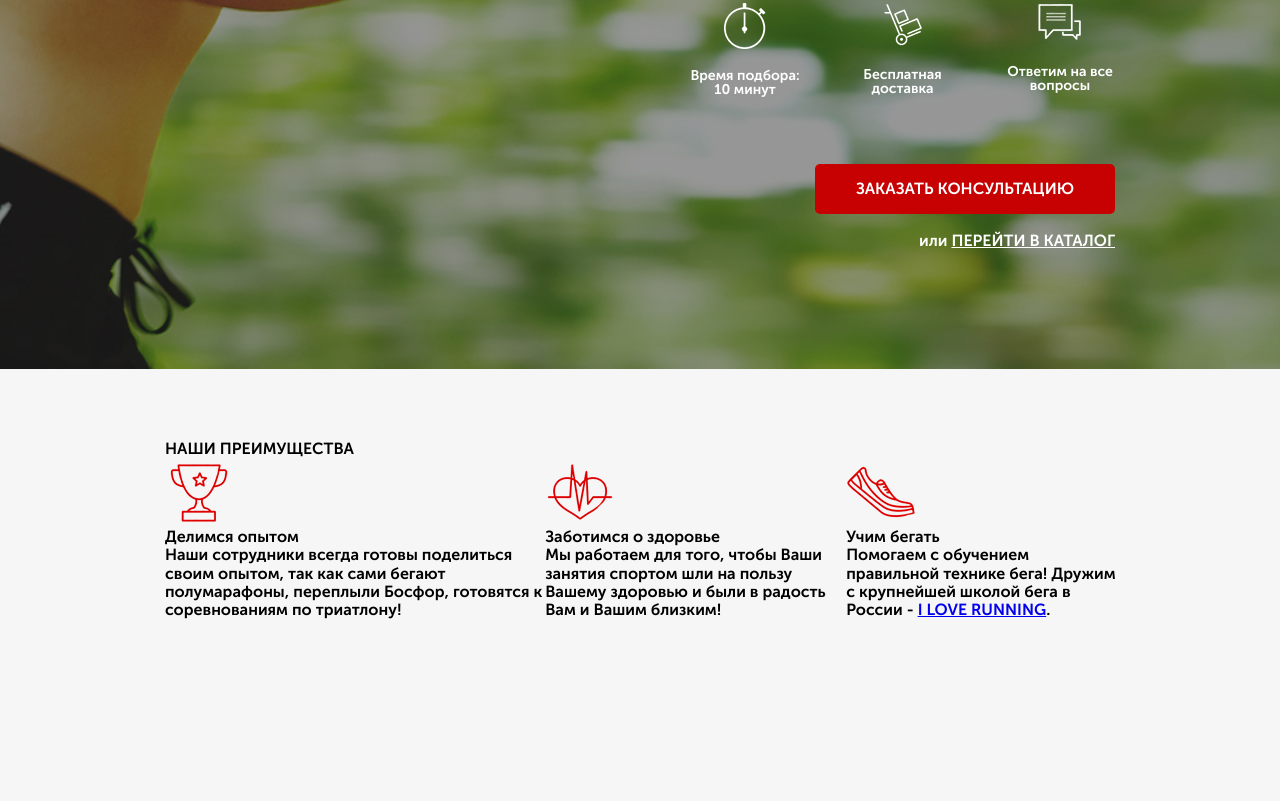
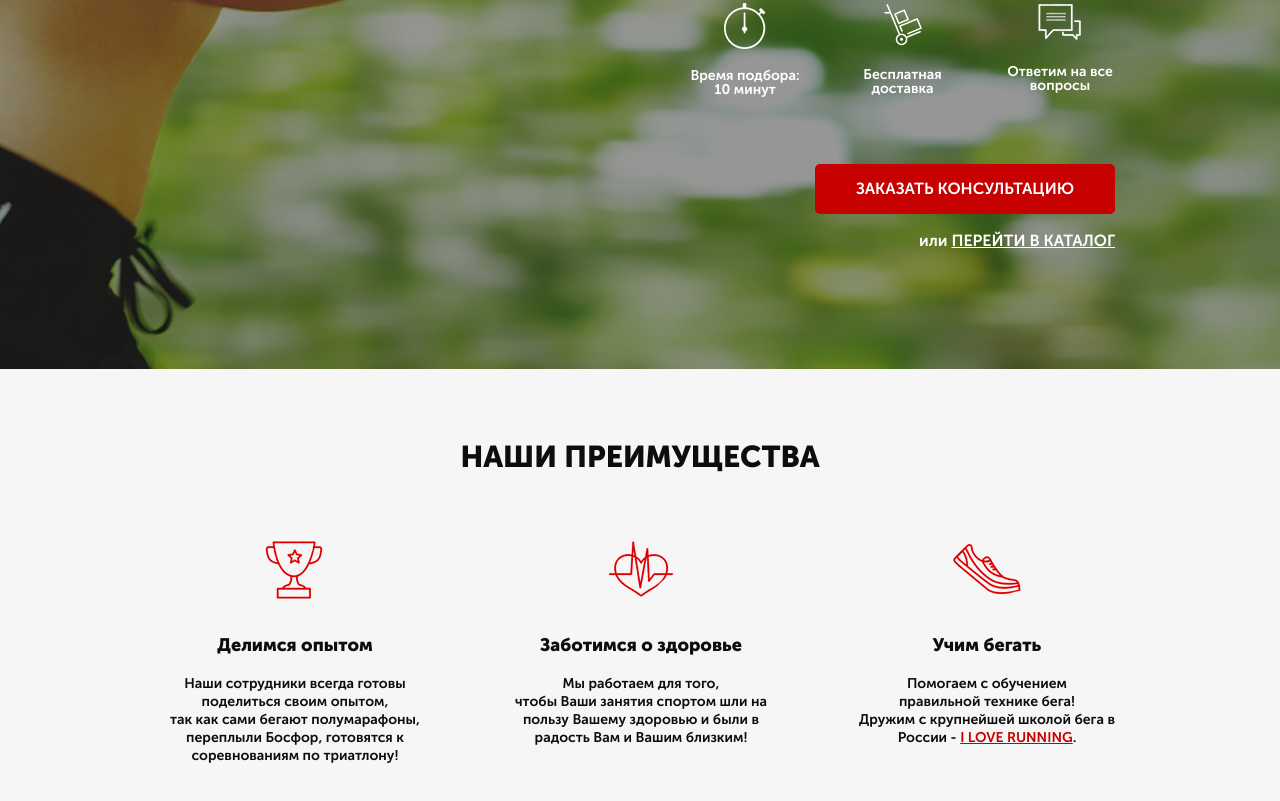
Before and after one commit to UginB/runsmart, a website: page src/index.html in a window 1280 px wide. Shown: the part 395-1196 px from the top of the page. Drawn offline with Linux system fonts and the light colour scheme.

Commit message:
section advantages done

```diff
--- a/src/index.html
+++ b/src/index.html
@@ -61,17 +61,17 @@
                 <div class="advantages__item">
                     <img src="icons/cup.png" alt="cup">
                     <div class="advantages__title">Делимся опытом</div>
-                    <div class="advantages_descr">Наши сотрудники всегда готовы поделиться своим опытом, так как сами бегают полумарафоны, переплыли Босфор, готовятся к соревнованиям по триатлону!</div>
+                    <div class="advantages__descr">Наши сотрудники всегда готовы <br>поделиться своим опытом, <br>так как сами бегают полумарафоны, <br>переплыли Босфор, готовятся к <br>соревнованиям по триатлону!</div>
                 </div>
                 <div class="advantages__item">
                     <img src="icons/heart.png" alt="heart">
                     <div class="advantages__title">Заботимся о здоровье</div>
-                    <div class="advantages_descr">Мы работаем для того, чтобы Ваши занятия спортом шли на пользу Вашему здоровью и были в радость Вам и Вашим близким!</div>
+                    <div class="advantages__descr">Мы работаем для того, <br>чтобы Ваши занятия спортом шли на <br>пользу Вашему здоровью и были в <br>радость Вам и Вашим близким!</div>
                 </div>
                 <div class="advantages__item">
                     <img src="icons/shoe.png" alt="shoe">
                     <div class="advantages__title">Учим бегать</div>
-                    <div class="advantages_descr">Помогаем с обучением правильной технике бега! Дружим с крупнейшей школой бега в России - <a href="#">I LOVE RUNNING</a>.</div>
+                    <div class="advantages__descr">Помогаем с обучением <br>правильной технике бега! <br>Дружим с крупнейшей школой бега в <br>России - <a href="#">I LOVE RUNNING</a>.</div>
                 </div>
             </div>
         </div>
--- a/src/sass/blocks/_advantages.scss
+++ b/src/sass/blocks/_advantages.scss
@@ -1,11 +1,40 @@
 .advantages {
-    min-height: 473px;
+    min-height: 325px;
     background: #F6F6F6;
     padding: 71px 0 64px 0;
     &__wrapper {
         display: flex;
         justify-content: space-between;
         margin: 0 auto;
+        margin-top: 60px;
         width: 952px;
     }
+    &__item {
+        display: flex;
+        flex-direction: column;
+        align-items: center;
+        width: 260px;
+        img {
+            width: 70px;
+        }
+    }
+    &__title {
+        margin-top: 35px;
+        font-style: normal;
+        font-weight: bold;
+        font-size: 18px;
+        color: #0D0D0D;
+    }
+    &__descr {
+        margin-top: 20px;
+        font-style: normal;
+        font-weight: 400;
+        font-size: 14px;
+        line-height: 18px;
+        text-align: center;
+        color: #0D0D0D;
+        a {
+            color: $main_color;
+        }
+    }
 }
--- a/src/sass/blocks/_title.scss
+++ b/src/sass/blocks/_title.scss
@@ -0,0 +1,7 @@
+.title {
+    font-style: normal;
+    font-weight: bold;
+    font-size: 30px;
+    text-align: center;
+    color: #0D0D0D;
+}
--- a/src/sass/style.scss
+++ b/src/sass/style.scss
@@ -13,6 +13,7 @@
     margin: 0 auto;
 }
 
+@import 'blocks/title';
 @import 'blocks/promo';
 @import 'blocks/header';
 @import 'blocks/buttons';
```
Also changed, not shown: src/css/style.min.css.
